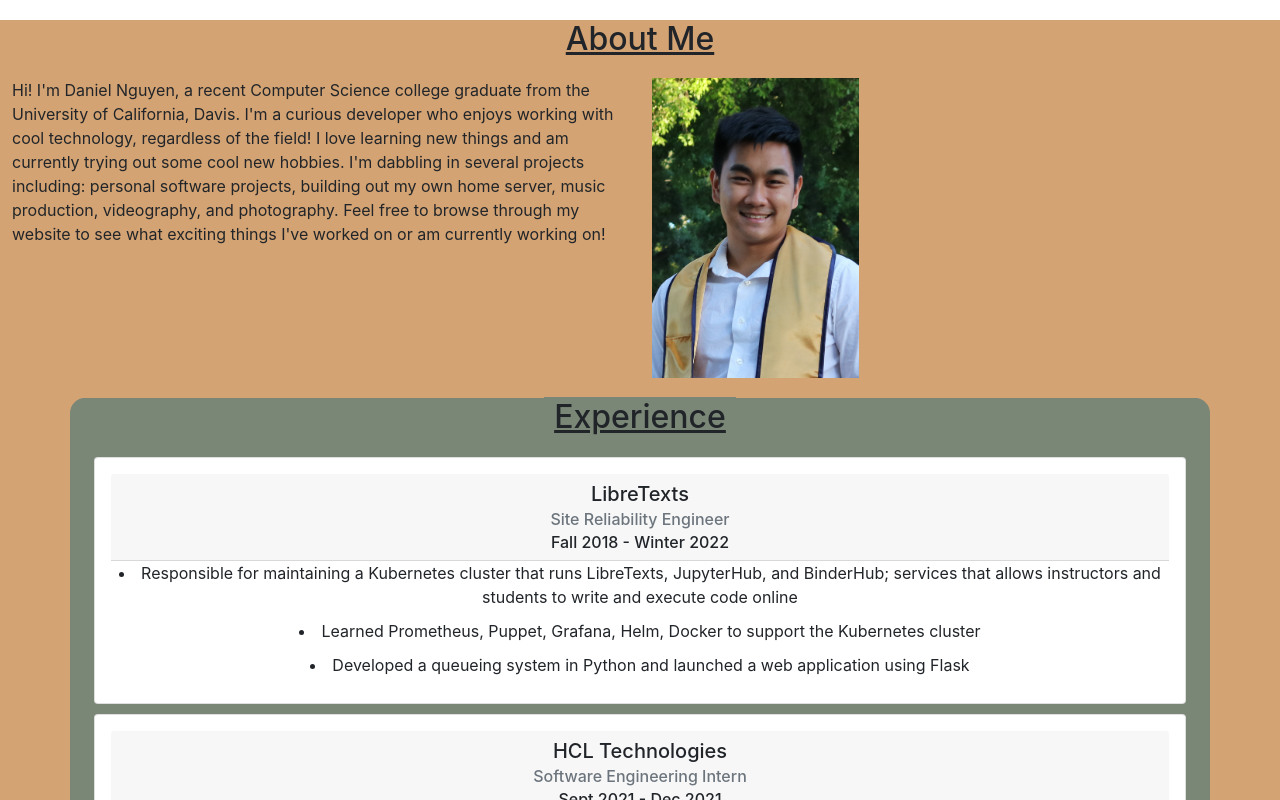
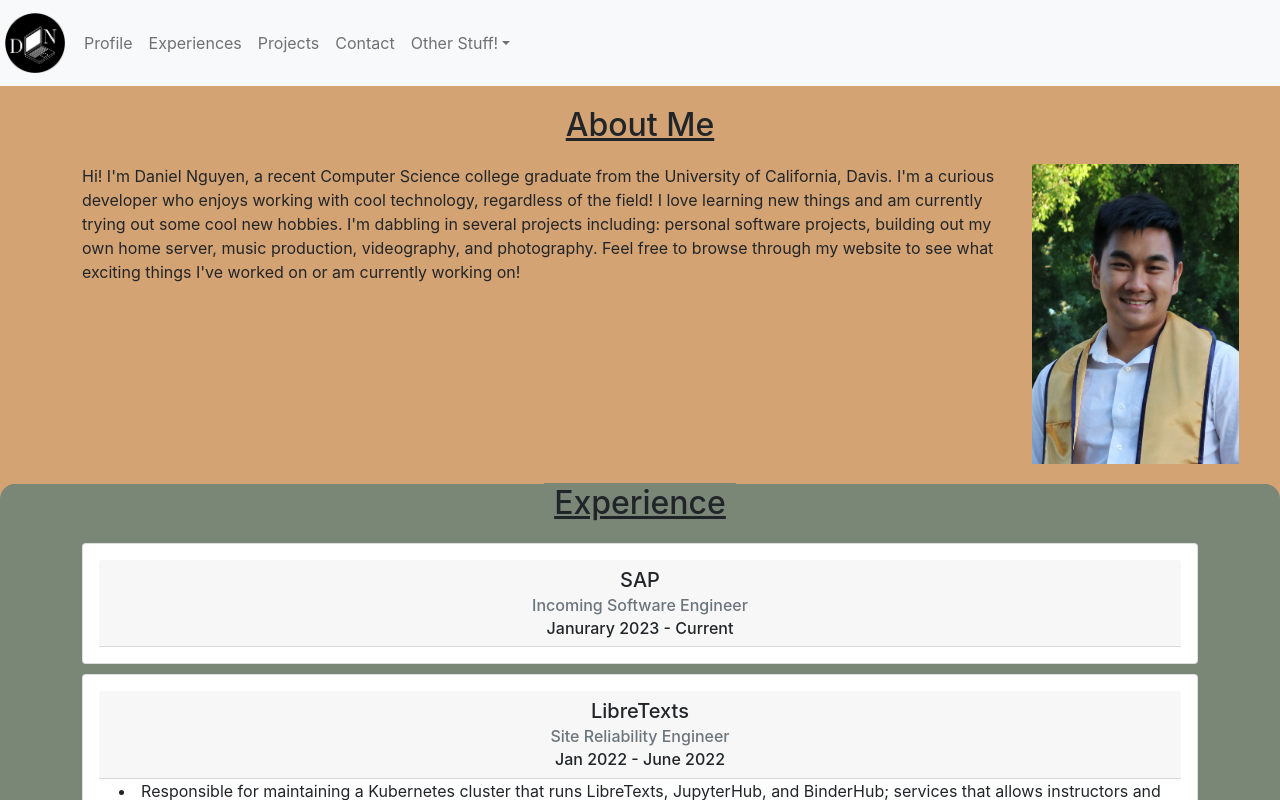
Before and after one commit to awakennubby/BoatJourney, a React (Create React App) app in the folder personal-app/: page / in a window 1280 px wide. Shown: the top 800 px of the page. Built offline with nearby package versions, Linux system fonts and the light colour scheme; the HTML template or start-up script is replaced by a standard one.

Commit message:
Added logo and fixed About me section (might wanna add a div around the text section). Will need to remove the header styling from the sections and probably change the color scheme of the website.

```diff
--- a/personal-app/src/App.js
+++ b/personal-app/src/App.js
@@ -5,20 +5,24 @@ import AboutMe from './components/layout/Sections/TopSection/AboutMe';
 import Experience_Section from './components/layout/Sections/MainSection/experience_section';
 import Education_Section from './components/layout/Sections/MainSection/education_section'
 import Project_Section from './components/layout/Sections/MainSection/project_section';
+import MyNavBar from './components/layout/navbar/myNavBar';
+import ContactInfo from './components/layout/Sections/BottomSection/Socials';
 import { Container } from 'react-bootstrap';
 function App() {
   return (
     <div className="App">
+      <MyNavBar></MyNavBar>
       <header className="App-header">
-        <AboutMe></AboutMe>
+        <AboutMe id="AboutMeHeader"></AboutMe>
       </header>
-      <Container id="MainSection">
+      <Container fluid id="MainSection">
         <h2 class="MainHeaders" id="ExpHeader"><span>Experience</span></h2>
         <Experience_Section></Experience_Section>
         <h2 class="MainHeaders" id="EducationHeader"><span>Education</span></h2>
         <Education_Section></Education_Section>
         <h2 class="MainHeaders" id="ProjectHeader"><span>Projects</span></h2>
         <Project_Section></Project_Section>
+        <ContactInfo></ContactInfo>
       </Container>
     </div>
   );
--- a/personal-app/src/components/layout/Sections/BottomSection/Socials.js
+++ b/personal-app/src/components/layout/Sections/BottomSection/Socials.js
@@ -0,0 +1,13 @@
+import React from 'react';
+import ReactDOM from 'react-dom/client';
+import { NavDropdown,Nav,Navbar,Container } from 'react-bootstrap';
+export default class ContactInfo extends React.Component{
+    constructor(props){
+        super(props);
+    }
+    render(){
+        return(
+            <p>Hi</p>
+        )
+    }
+}
--- a/personal-app/src/components/layout/Sections/MainSection/education.js
+++ b/personal-app/src/components/layout/Sections/MainSection/education.js
@@ -12,7 +12,7 @@ export default class Education extends React.Component{
         return (
             <Card className="border-1 Card-Info text-center">
             <Card.Body>
-                <CardHeader>
+                <CardHeader class="EducationCardHeader">
                 <Card.Title>{this.props.School}</Card.Title>
                 <Card.Subtitle className="mb-2 text-muted">{this.props.DegreeTitle} </Card.Subtitle>
                 <Card.Subtitle> {this.props.DateStart} - {this.props.DateEnd}</Card.Subtitle>
--- a/personal-app/src/components/layout/Sections/MainSection/experience_section.js
+++ b/personal-app/src/components/layout/Sections/MainSection/experience_section.js
@@ -8,12 +8,21 @@ export default class Experience_Section extends React.Component{
     }
     render(){
         return(
-            <Container className="Exp_sections">
+            <Container className="Exp_sections" id="ExpLink">
                 <ul class="BulletPointsList">
                 <li class="ExpBulletPoints">
+                    <Experience Job="SAP"
+                    DateStart="Janurary 2023"
+                    DateEnd="Current"
+                    JobTitle="Incoming Software Engineer"
+                    Description="Meh"
+                    BulletPoints={[]}
+                    />
+                </li>
+                <li class="ExpBulletPoints">
                     <Experience Job="LibreTexts"
-                    DateStart="Fall 2018"
-                    DateEnd="Winter 2022"
+                    DateStart="Jan 2022"
+                    DateEnd="June 2022"
                     JobTitle="Site Reliability Engineer"
                     Description="Meh"
                     BulletPoints={["Responsible for maintaining a Kubernetes cluster that runs LibreTexts, JupyterHub, and BinderHub; services that allows instructors and students to write and execute code online",
--- a/personal-app/src/components/layout/Sections/TopSection/AboutMe.js
+++ b/personal-app/src/components/layout/Sections/TopSection/AboutMe.js
@@ -7,20 +7,21 @@ import GradPic from '../../../../assets/images/GradPic.jpeg'
 export default class AboutMe extends React.Component{
     render(){
         return (
-        <Container fluid>
-        <h2 class="MainHeaders">About Me</h2>
+        <Container>
+        <h2 class="MainHeaders" id="AboutMeHeader">About Me</h2>
         <Row>
-            <Col>
+            <Col sm={10}>
                 <p>Hi! I'm Daniel Nguyen, a recent Computer Science college graduate from the University of California, Davis.  I'm a curious developer who enjoys working with cool technology, regardless of the field!
                 I love learning new things and am currently trying out some cool new hobbies.
                 I'm dabbling in several projects including: personal software projects, building out my own home server, music production, videography, and photography.
                 Feel free to browse through my website to see what exciting things I've worked on or am currently working on!
                 </p>
             </Col>
-            <Col>
+            <Col sm={2}>
             <img src={GradPic} id="pfp"></img>
             </Col>
         </Row>
+        <Row></Row>
         </Container>
         )
     }
--- /dev/null
+++ b/personal-app/src/components/layout/navbar/myNavBar.js
@@ -0,0 +1,29 @@
+import React from 'react';
+import ReactDOM from 'react-dom/client';
+import { NavDropdown,Nav,Navbar,Container } from 'react-bootstrap';
+import MyLogo from '../../../assets/images/MyLogo.png';
+export default class MyNavBar extends React.Component{
+    constructor(props){
+        super(props);
+    }
+    render(){
+        return(
+            <Navbar sticky="top" bg="light" expand="lg">
+                <Navbar.Brand><img src={MyLogo} id="PersonalLogo"></img></Navbar.Brand>
+                <Navbar.Toggle aria-controls="basic-navbar-nav" />
+                <Navbar.Collapse id="basic-navbar-nav">
+                <Nav className="me-auto">
+                    <Nav.Link href="#AboutMeHeader">Profile</Nav.Link>
+                    <Nav.Link href="#ExpHeader">Experiences</Nav.Link>
+                    <Nav.Link href="#ProjectHeader">Projects</Nav.Link>
+                    <Nav.Link href="#Header">Contact</Nav.Link>
+                    <NavDropdown title="Other Stuff!" id="basic-nav-dropdown">
+                    <NavDropdown.Item href="#action/3.1">Music Production</NavDropdown.Item>
+                    <NavDropdown.Item href="#action/3.2">Photography Portfolio</NavDropdown.Item>
+                    </NavDropdown>
+                </Nav>
+                </Navbar.Collapse>
+            </Navbar>
+        )
+    }
+}
--- a/personal-app/src/myCustom.css
+++ b/personal-app/src/myCustom.css
@@ -1,5 +1,6 @@
 .App{
     background-color: #d4a373;
+
 }
 .BulletPoints{
     text-align: center;
@@ -8,6 +9,7 @@
     list-style-position: inside;
     margin: 0 0 10px 0;
 }
+
 #pfp{
     height: 300px;
     width: auto;
@@ -57,3 +59,12 @@
 #ExpHeader{
     background:#7A8676;
 }
+#PersonalLogo{
+    height:60px;
+    width: auto;
+    position: relative;
+    left: 5px;
+}
+Card{
+    box-shadow: none;
+}
```
Also changed, not shown: personal-app/src/assets/images/MyLogo.png (added).
